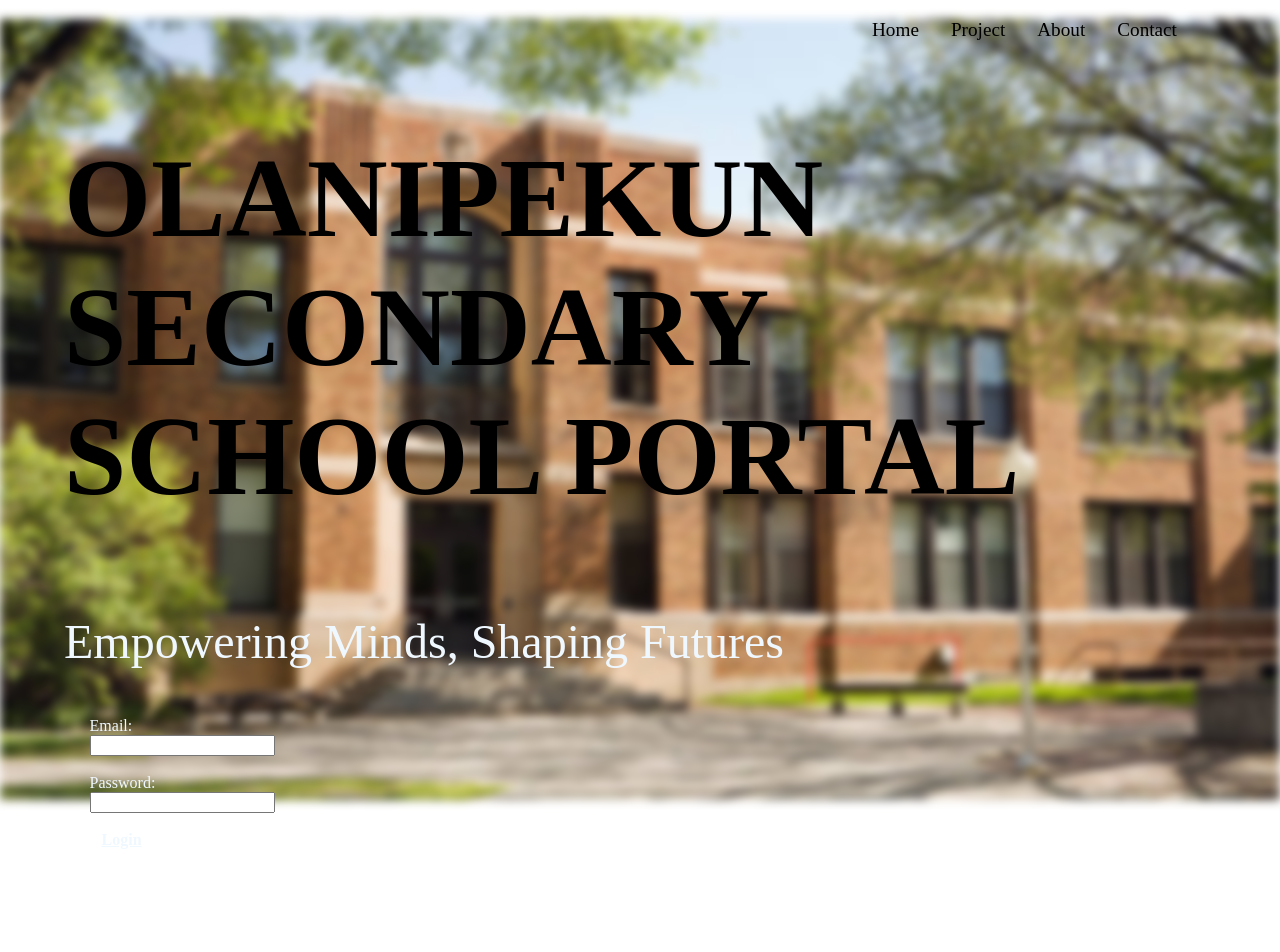
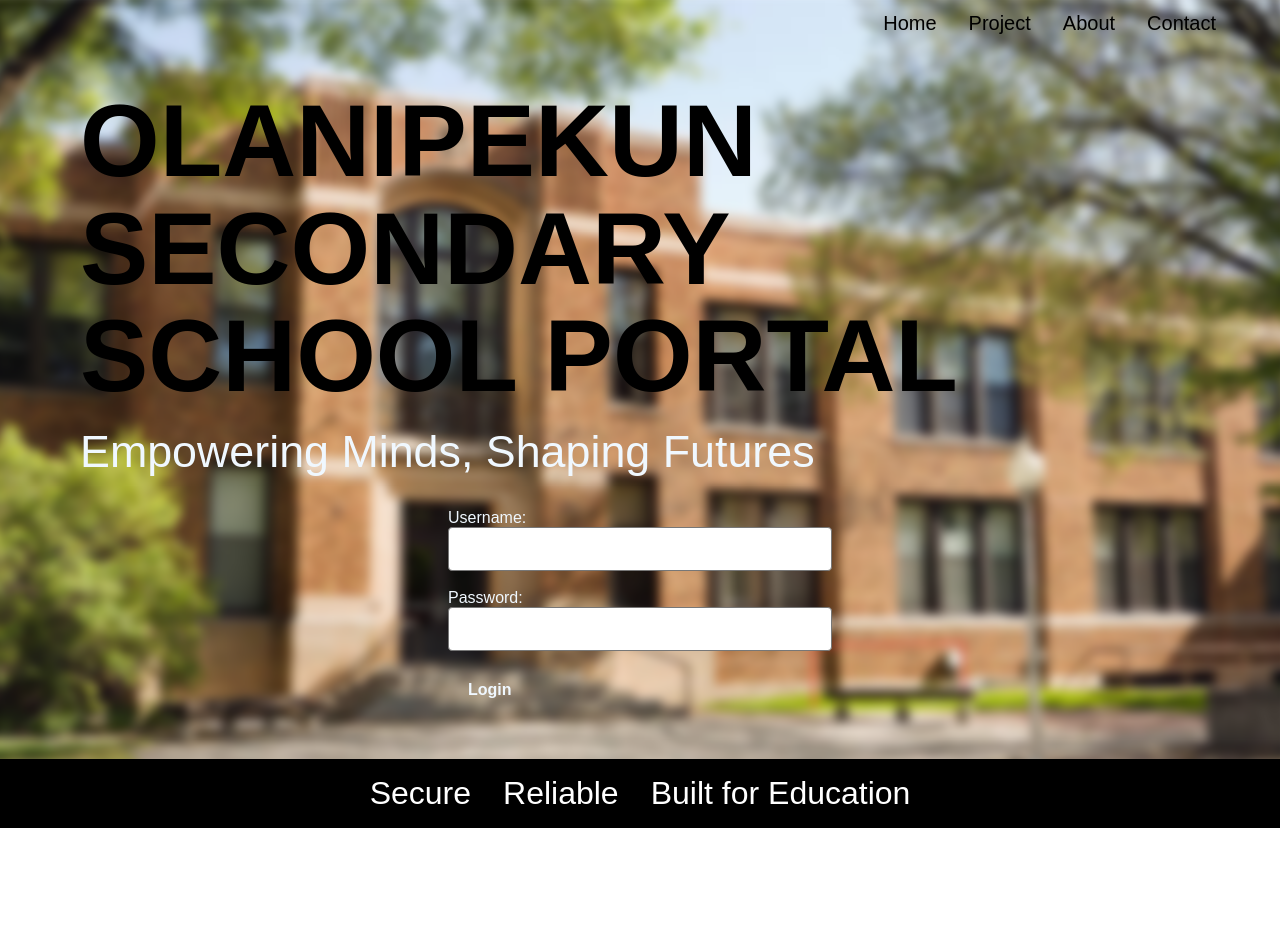
Before and after one commit to olanipekunayotude01-max/CSA202541553, a plain HTML site: page web application/index.html in a window 1280 px wide. Shown: the top 952 px of the page. After the commit the page ends 828 px from the top, so only its background shows below. Drawn offline with Linux system fonts and the light colour scheme.

Commit message:
login.js

```diff
--- a/web application/index.html
+++ b/web application/index.html
@@ -24,12 +24,13 @@
 <P>Empowering Minds, Shaping Futures</P>
 </article>
 
-<form action="submit.php" method="post">
-    <label for="email" class="email">Email:</label><br>
-    <input type="email" id="email" name="email"><br><br>
+<form id="login-form">
+    <label for="username" class="email">Username:</label><br>
+    <input type="text" id="username" name="username" autocomplete="username" required><br><br>
     <label for="password" class="password">Password:</label><br>
-    <input type="password" id="password" name="password"><br><br>
-    <a href="page2.html" class="login-btn">Login</a>
+    <input type="password" id="password" name="password" autocomplete="current-password" required><br><br>
+    <button type="submit" class="login-btn">Login</button>
+    <p id="login-error" role="alert" hidden>Incorrect username or password.</p>
 </form>
 
 </main>
@@ -42,7 +43,6 @@
 <li>Built for Education</li>
 </ul>
 
-
-
+<script src="login.js"></script>
 </body>
 </html>
--- /dev/null
+++ b/web application/login.js
@@ -0,0 +1,16 @@
+const loginForm = document.getElementById("login-form");
+const loginError = document.getElementById("login-error");
+
+loginForm.addEventListener("submit", (event) => {
+    event.preventDefault();
+
+    const username = document.getElementById("username").value;
+    const password = document.getElementById("password").value;
+
+    if (username === "emmy" && password === "emmy") {
+        window.location.href = "page2.html";
+        return;
+    }
+
+    loginError.hidden = false;
+});
--- a/web application/styles.css
+++ b/web application/styles.css
@@ -1,80 +1,155 @@
-body{
+* {
+    box-sizing: border-box;
+}
+
+html {
+    min-height: 100%;
+}
+
+body {
     position: relative;
+    display: flex;
+    flex-direction: column;
     min-height: 100vh;
-    margin: 0%;
+    min-height: 100svh;
+    margin: 0;
+    font-family: Arial, sans-serif;
+}
 
-}
-body::before{
-    background-image: url(img.png);
+body::before {
+    position: fixed;
+    inset: 0;
+    z-index: -1;
+    content: "";
+    background-image: url("img.png");
     background-repeat: no-repeat;
     background-size: cover;
     background-position: center;
-    background-attachment: fixed;
-    top: 0;
-    left: 0;
-    width: 100%;
-    height: 100%;
-    position: absolute;
-    content:"";
     filter: blur(5px);
-    z-index: -1;
-    max-width: 100%;
+    transform: scale(1.02);
 }
 
-.items{
-    display: flex;
-    gap: 2rem;
-    list-style: none;
-    color: #000000;
-    margin-left: 65%;
-    font-size: larger;
+nav,
+main,
+footer {
+    width: 100%;
 }
 
-h1{
-    font-size: 7rem;
+.messi {
+    padding: 0.75rem clamp(1rem, 5vw, 4rem);
 }
 
-p{
-    font-size: 3rem;
+.items {
+    display: flex;
+    flex-wrap: wrap;
+    justify-content: flex-end;
+    gap: 0.75rem 2rem;
+    list-style: none;
+    margin: 0;
+    padding: 0;
+    color: #000000;
+    font-size: clamp(1rem, 2vw, 1.25rem);
+}
+
+main {
+    flex: 1;
+    padding: clamp(1.5rem, 5vh, 4rem) clamp(1rem, 5vw, 4rem) 3rem;
+}
+
+article {
+    max-width: 70rem;
+    margin: 0 auto 2rem;
+}
+
+h1 {
+    margin: 0;
+    font-size: clamp(2.25rem, 8vw, 7rem);
+    line-height: 1.05;
+    overflow-wrap: anywhere;
+}
+
+p {
+    margin: 1rem 0 0;
+    color: aliceblue;
+    font-size: clamp(1.25rem, 3.5vw, 3rem);
+}
+
+form {
+    width: min(100%, 24rem);
+    margin: 0 auto;
+}
+
+.email,
+.password {
     color: aliceblue;
 }
 
-article{
-    margin-left: 5%;
-}
-form{
-    margin-left: 7%;
-
+input {
+    width: 100%;
+    min-height: 2.75rem;
+    padding: 0.5rem 0.75rem;
+    border: 1px solid #777777;
+    border-radius: 0.25rem;
+    font: inherit;
 }
 
-.email{
+.login-btn {
+    display: inline-block;
+    padding: 0.75rem 1.25rem;
+    border: 0;
+    background: transparent;
     color: aliceblue;
+    text-align: center;
+    font: inherit;
+    font-weight: bold;
+    text-decoration: none;
+    border-radius: 0.35rem;
+    cursor: pointer;
 }
 
-.password{
-    color: aliceblue;
-}
-
-.login-btn{
-    color: aliceblue;
-    padding: 0.75rem;
-    text-align: center;
-    font-weight: bold;
-    border-radius: 0.35rem;
-}
-
-.login-btn:hover{
+.login-btn:hover,
+.login-btn:focus-visible {
     background: #000000;
 }
 
-.akai{
+#login-error {
+    margin: 0.75rem 0 0;
+    font-size: 1rem;
+}
+
+.akai {
     display: flex;
+    flex-wrap: wrap;
+    justify-content: center;
+    gap: 0.75rem 2rem;
     list-style: none;
-    padding: 0;
-    margin-top: 20rem;
-    gap: 2rem;
+    margin: 0;
+    padding: 1rem;
     color: #ffffff;
-    justify-content: center;
-    font-size: xx-large;
-    background-color: black;
+    background-color: #000000;
+    text-align: center;
+    font-size: clamp(1.125rem, 3vw, 2rem);
 }
+
+@media (max-width: 600px) {
+    .messi {
+        padding-top: 1rem;
+    }
+
+    .items {
+        justify-content: center;
+        gap: 0.5rem 1.25rem;
+    }
+
+    main {
+        padding-top: 2rem;
+    }
+
+    h1 {
+        font-size: clamp(2rem, 10vw, 3.75rem);
+    }
+
+    .akai {
+        gap: 0.5rem 1rem;
+    }
+}
```
